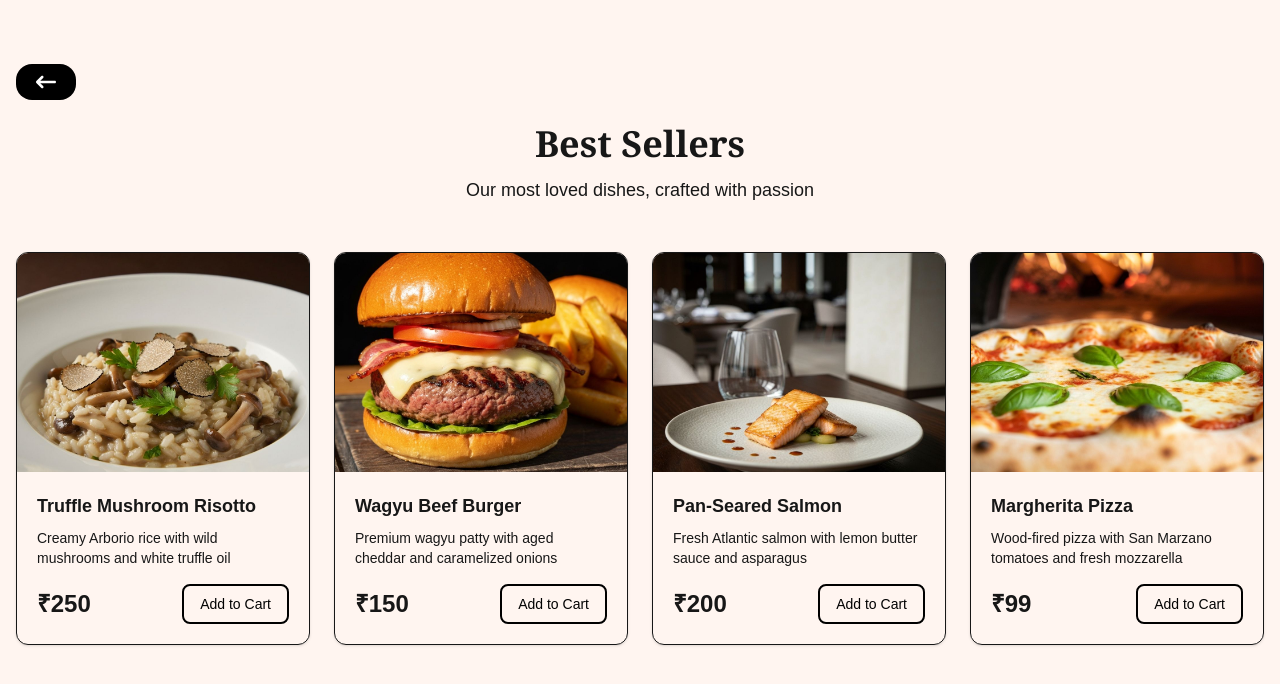
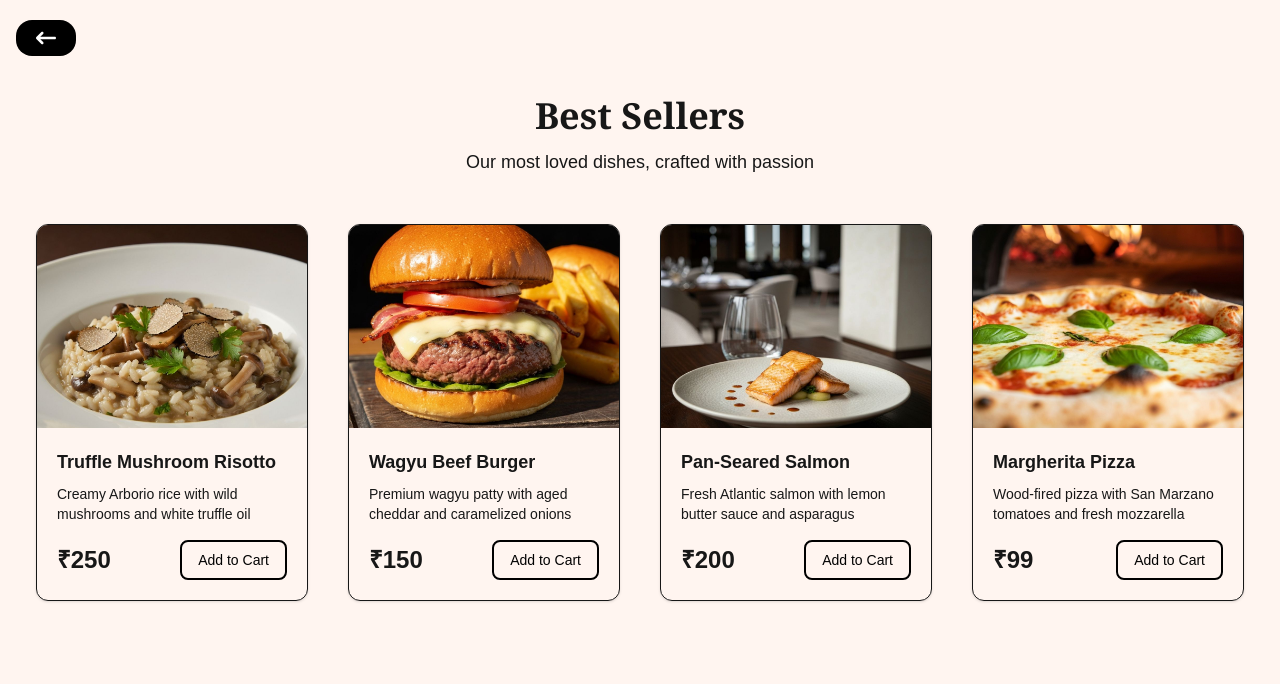
Before and after one commit to Samuel-joseph05/foodie, a Next.js app: page /product_highlights in a window 1280 px wide. Shown: the top 684 px of the page. Built offline with nearby package versions, Linux system fonts and the light colour scheme.

Commit message:
feat: adjust spacing in BestSellers section for improved layout

```diff
--- a/src/app/product_highlights/page.jsx
+++ b/src/app/product_highlights/page.jsx
@@ -46,7 +46,7 @@ export default function BestSellers() {
   ];
 
   return (
-    <section className="relative py-16 px-4 ">
+    <section className="relative py-5 px-4 ">
       <div className="absolute inset-0 z-0">
         <div className="absolute inset-0 bg-background/95" />
       </div>
@@ -54,7 +54,7 @@ export default function BestSellers() {
       <div className="relative z-10 mx-auto max-w-7xl">
         <button
           onClick={back}
-          className="mb-6 flex items-center gap-2 text-muted-foreground bg-black text-white lg:px-5 px-3 py-1  lg:py-2   rounded-2xl  hover:text-foreground"
+          className="mb-10 flex items-center gap-2 text-muted-foreground bg-black text-white lg:px-5 px-3 py-1  lg:py-2   rounded-2xl  hover:text-foreground"
         >
           <FaArrowLeftLong className="h-5 w-5" />
         </button>
@@ -67,7 +67,7 @@ export default function BestSellers() {
           </p>
         </div>
 
-        <div className="grid gap-6 sm:grid-cols-2 lg:grid-cols-4  ">
+        <div className="grid gap-10 sm:grid-cols-2 lg:grid-cols-4  mx-5">
           {bestSellers.map((item) => (
             <div
               key={item.id}
```
